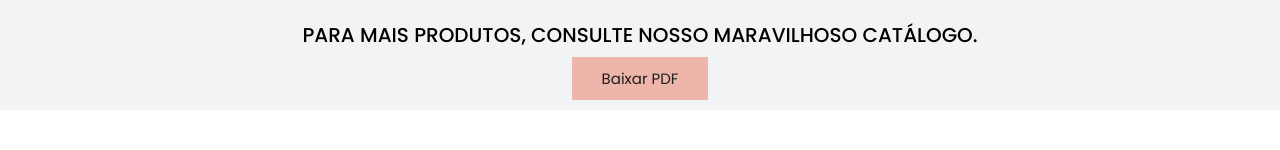
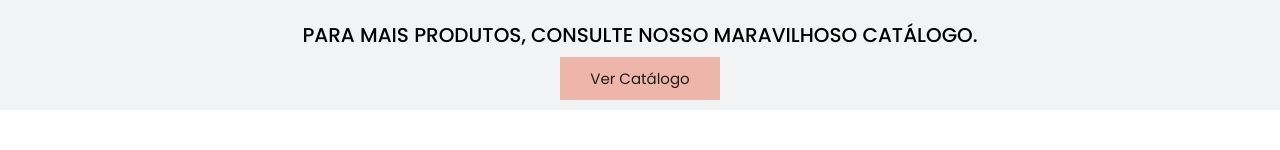
Before and after one commit to DevBrunomendoca/Viva-Mais-Gyn, a plain HTML site: page index.html in a window 1280 px wide. Shown: the part 5123-5273 px from the top of the page. Drawn offline with Linux system fonts and the light colour scheme.

Commit message:
Update catalog

```diff
--- a/index.html
+++ b/index.html
@@ -227,7 +227,7 @@
       <section class="container-catalog">
         <p id="paragraph">Para mais produtos, consulte nosso
           maravilhoso catálogo.</p>
-        <a href="Catalogo RP 2023.pdf" download="Catalogo RP 2023" id="btn-pdf">Baixar PDF</a>
+        <a href="Catalogo RP 2023.pdf" target="_blank" download="Catalogo RP 2023" id="btn-pdf">Ver Catálogo</a>
       </section>
 
       <section class="contact">
```
Also changed, not shown: 1 other file.
